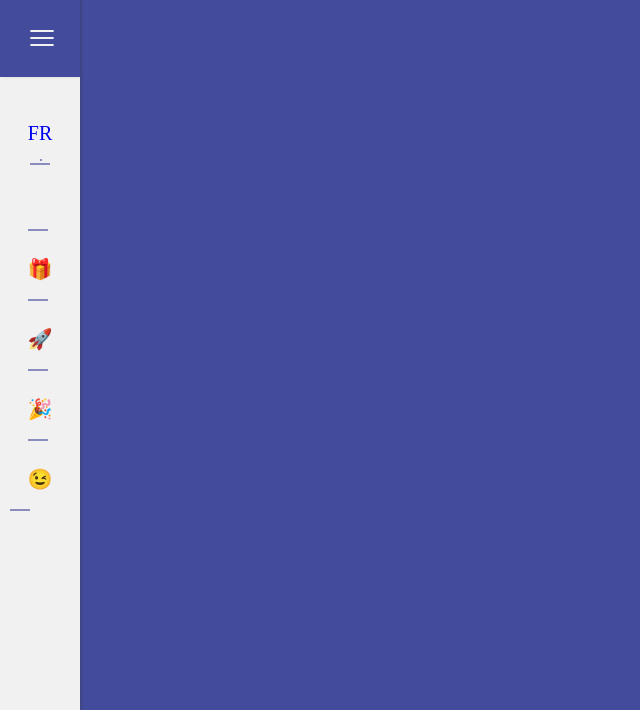
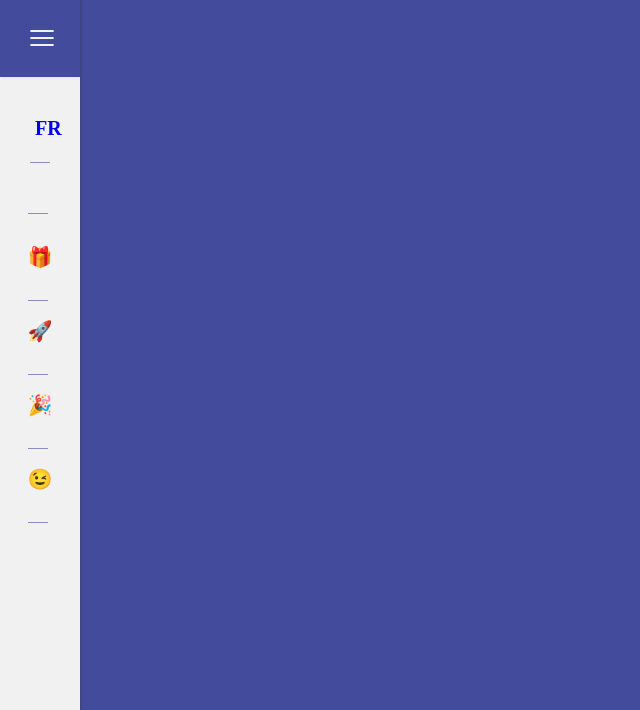
Before and after one commit to Chaplin16/adimeo-test, a plain HTML site: page index.html in a window 1280 px wide. Shown: the part 90-800 px from the top of the page, without its empty margins (0-640 px from the left). Drawn offline with Linux system fonts and the light colour scheme.

Commit message:
pseudo-element in the sidebar

```diff
--- a/index.html
+++ b/index.html
@@ -27,12 +27,11 @@
                 </button>
             </nav>
             <div class="sidebar__icone">
-                <a href="/" class="sidebar__icone">FR</a>
-                <a href="/" class="sidebar__icone"></a>
-                <a href="/" class="sidebar__icone">🎁</a>
-                <a href="/" class="sidebar__icone">🚀</a>
-                <a href="/" class="sidebar__icone">🎉</a>
-                <a href="/" class="sidebar__icone">😉</a>
+                <a href="/" class="sidebar__icone--link">FR</a>
+                <a href="/" class="sidebar__icone--link">🎁</a>
+                <a href="/" class="sidebar__icone--link">🚀</a>
+                <a href="/" class="sidebar__icone--link">🎉</a>
+                <a href="/" class="sidebar__icone--link">😉</a>
             </div>
 
         </div>
--- a/style.scss
+++ b/style.scss
@@ -63,26 +63,37 @@ header{
             display: flex;
             flex-direction: column;
             align-items: center;
-            row-gap:2.3rem;
+            row-gap:2.5rem;
+            &--link{
                 position: relative;
                 &::after{
                     content:"";
-                display: block;
+                    display: inline-block;
                     position: absolute;
                     width: 20px;
-                border: solid 1px rgba(67, 75, 156, 0.6);
-                left:0;
-                bottom:50px;
+                    border-bottom: solid 1.7px rgba(67, 75, 156, 0.6);
+                    left: 0;
+                    top: 55px;
                 }
                 &:nth-of-type(1){
-                padding: 20px;
+                    padding: 35px;
+                    margin-bottom:20px;
+                    font-weight: 600;
                     &::after{
-                    bottom:0;
-                    left:10px;
+                        left:30px;
+                        top:80px;
                     }
-
                 }
-
+                &:nth-of-type(2)::before{
+                    content:"";
+                    display: inline-block;
+                    position: absolute;
+                    width: 20px;
+                    border-bottom: solid 1px rgba(67, 75, 156, 0.6);
+                    left: 0;
+                    bottom: 55px;
                 }
             }
         }
+    }
+}
```
Also changed, not shown: style.css, 1 other file. Lines whose indentation alone changed are shown as unchanged.
